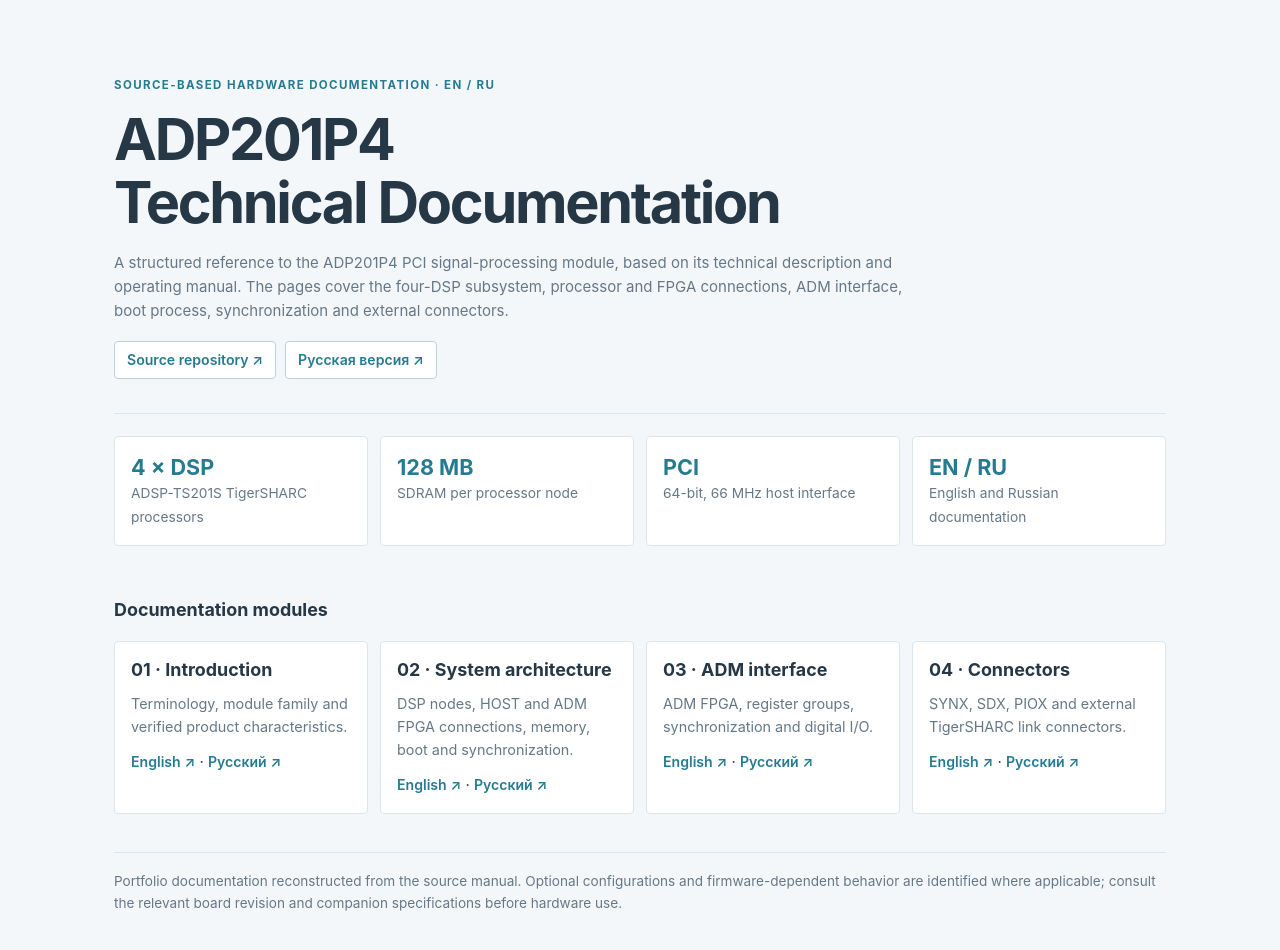
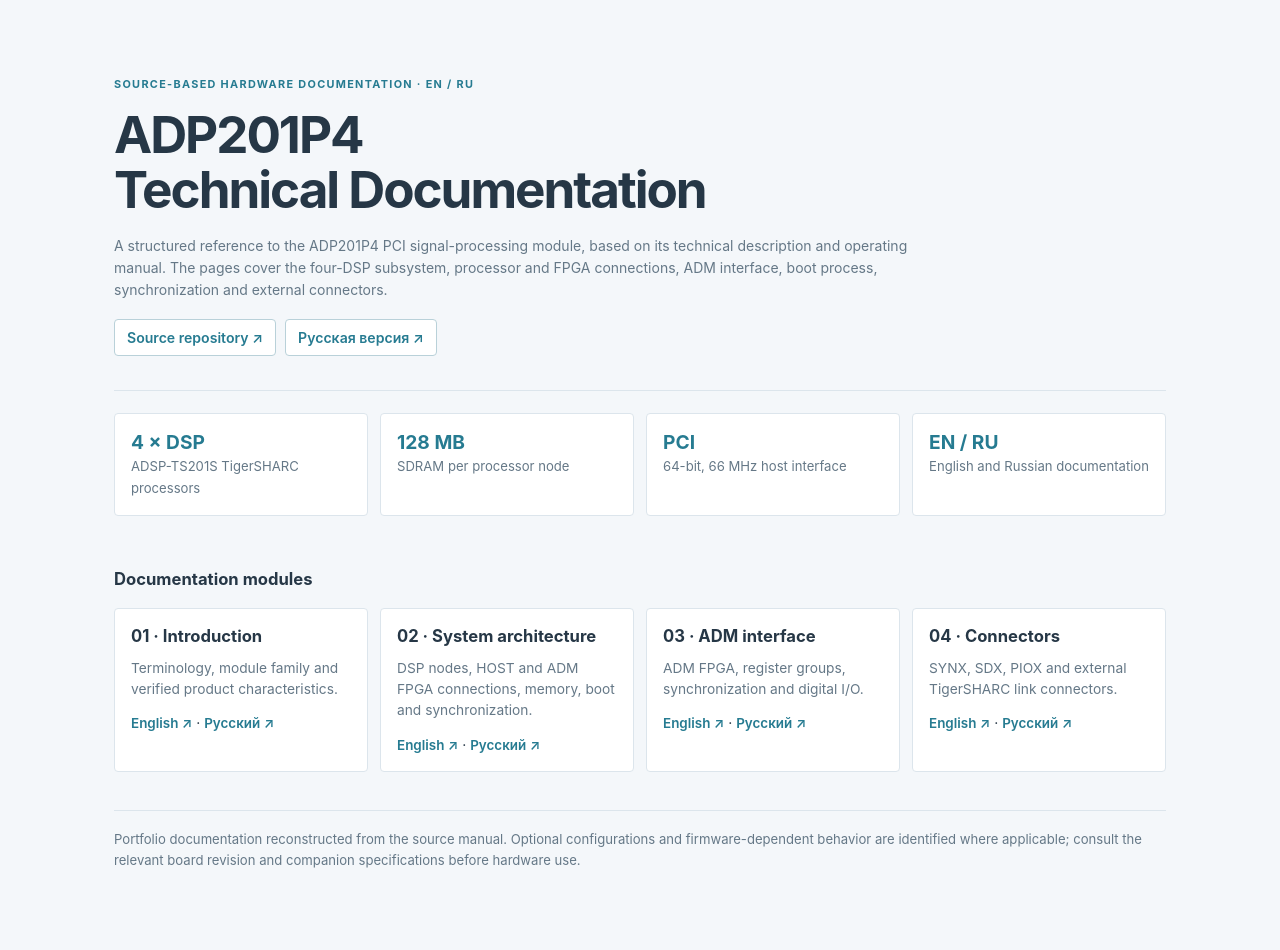
Before and after one commit to ekatmoz88-alt/adp201p4-hardware-spec, a plain HTML site: page site/index.html in a window 1280 px wide. Drawn offline with Linux system fonts and the light colour scheme.

Commit message:
Reduce typography scale on ADP201P4 documentation page

```diff
--- a/site/index.html
+++ b/site/index.html
@@ -9,28 +9,28 @@
 :root{color-scheme:light;--bg:#f4f7fa;--panel:#fff;--line:#dce5ec;--text:#263746;--muted:#657887;--accent:#267b91;--accent-soft:#e8f3f5}
 *{box-sizing:border-box}
 html{scroll-behavior:smooth}
-body{margin:0;background:var(--bg);color:var(--text);font:15px/1.6 Inter,system-ui,-apple-system,BlinkMacSystemFont,"Segoe UI",sans-serif}
+body{margin:0;background:var(--bg);color:var(--text);font:14px/1.55 Inter,system-ui,-apple-system,BlinkMacSystemFont,"Segoe UI",sans-serif}
 main{max-width:1100px;margin:auto;padding:48px 24px 64px}
-.eyebrow{color:var(--accent);text-transform:uppercase;letter-spacing:.12em;font-size:.72rem;font-weight:700}
-h1{font-size:clamp(2.2rem,5vw,3.6rem);line-height:1.08;letter-spacing:-.04em;margin:14px 0 18px;font-weight:700}
-h2{font-size:1.12rem;line-height:1.35;margin:0 0 10px;font-weight:650}
+.eyebrow{color:var(--accent);text-transform:uppercase;letter-spacing:.12em;font-size:.68rem;font-weight:700}
+h1{font-size:clamp(2rem,4.6vw,3.2rem);line-height:1.08;letter-spacing:-.04em;margin:14px 0 18px;font-weight:700}
+h2{font-size:1.04rem;line-height:1.35;margin:0 0 10px;font-weight:650}
 p{color:var(--muted);max-width:820px;margin:0 0 12px}
 .hero{padding:28px 0 34px;border-bottom:1px solid var(--line)}
 .specs{display:grid;grid-template-columns:repeat(auto-fit,minmax(190px,1fr));gap:12px;margin:22px 0}
 .metric,.doc{background:var(--panel);border:1px solid var(--line);border-radius:4px;padding:16px}
-.metric strong{display:block;font-size:1.35rem;line-height:1.3;color:var(--accent);font-weight:700}
-.metric span{font-size:.86rem;color:var(--muted)}
+.metric strong{display:block;font-size:1.2rem;line-height:1.3;color:var(--accent);font-weight:700}
+.metric span{font-size:.82rem;color:var(--muted)}
 .grid{display:grid;grid-template-columns:repeat(auto-fit,minmax(235px,1fr));gap:12px;margin:18px 0}
-.doc p{font-size:.9rem;margin:0 0 12px}
+.doc p{font-size:.86rem;margin:0 0 12px}
 .doc a,.btn{color:var(--accent);text-decoration:none}
-.doc a{font-size:.88rem;font-weight:600}
+.doc a{font-size:.84rem;font-weight:600}
 a:hover{text-decoration:underline}
 a:focus-visible{outline:2px solid var(--accent);outline-offset:3px;border-radius:2px}
 .switch{display:flex;gap:9px;flex-wrap:wrap;margin-top:18px}
 .btn{display:inline-block;border:1px solid #b9d1d9;border-radius:4px;padding:7px 12px;background:var(--panel);font-size:.88rem;font-weight:600}
 .btn:hover{background:var(--accent-soft);text-decoration:none}
 .section{padding-top:30px}
-footer{border-top:1px solid var(--line);margin-top:38px;padding-top:18px;color:var(--muted);font-size:.85rem}
+footer{border-top:1px solid var(--line);margin-top:38px;padding-top:18px;color:var(--muted);font-size:.82rem}
 @media(max-width:600px){main{padding:30px 16px 44px}.hero{padding-top:20px}.specs,.grid{grid-template-columns:1fr}.metric,.doc{padding:14px}}
 @media(prefers-reduced-motion:reduce){html{scroll-behavior:auto}*,*::before,*::after{animation-duration:.01ms!important;animation-iteration-count:1!important;transition-duration:.01ms!important}}
 </style>
```
